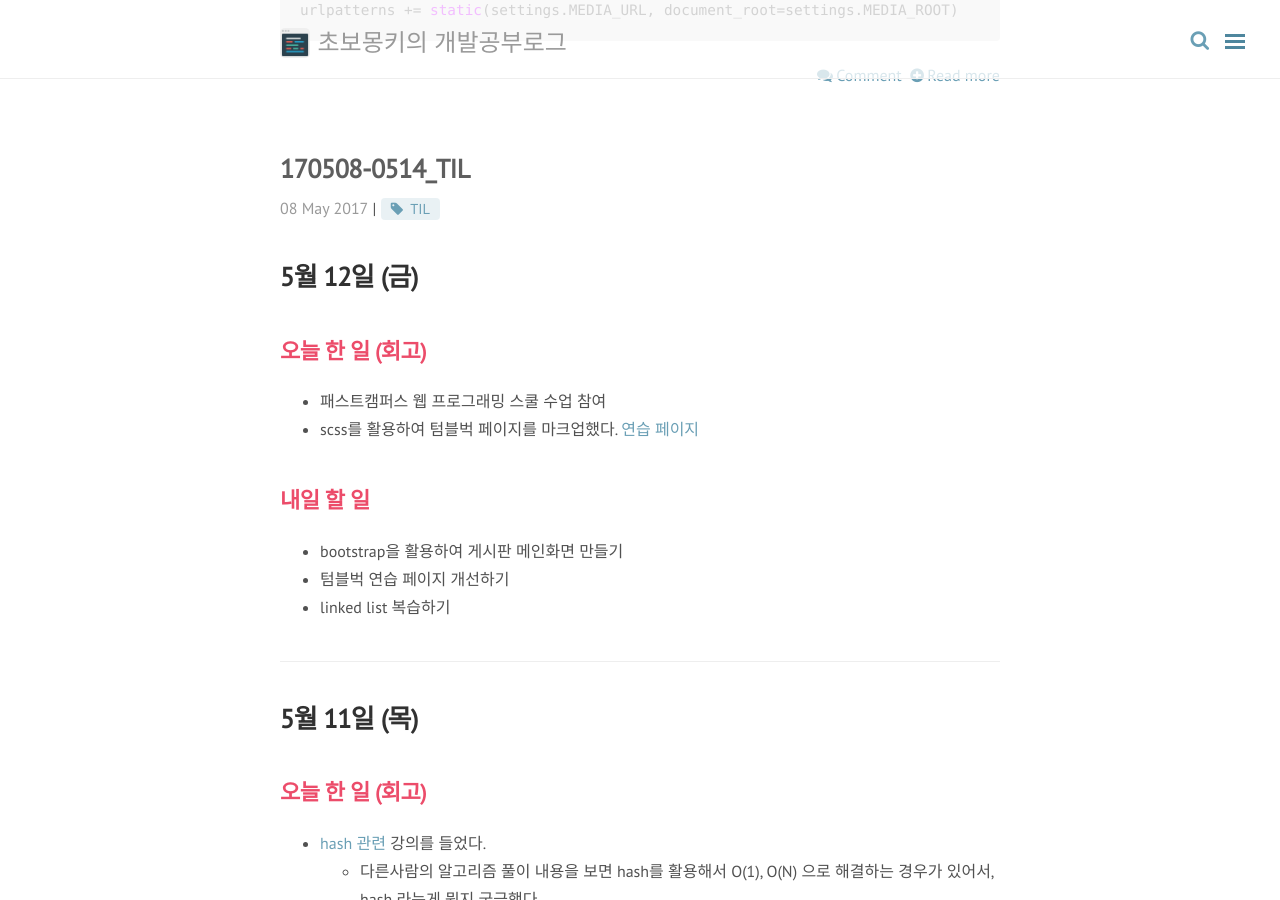
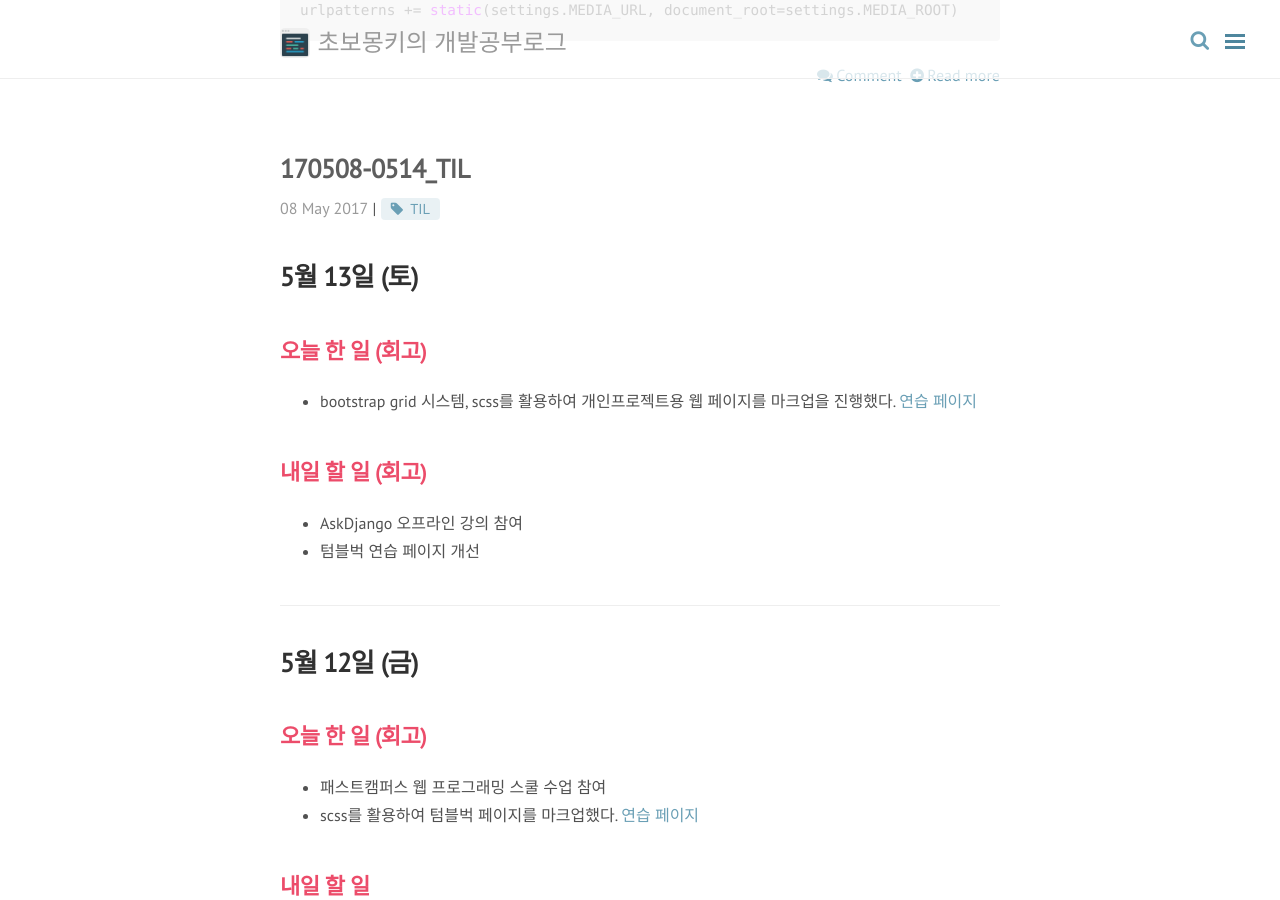
Before and after one commit to wayhome25/wayhome25.github.io, a Jekyll site: the page built from blog/index.html, in a window 1280 px wide and 900 px high, scrolled down 9475 px. Built offline with Jekyll 4.4.1, drawn with Linux system fonts in a browser that asks for light colours; nearby versions of some CDN libraries; the list of posts is cut into pages by our own code; comment, search, counter and statistics services are not loaded.

Commit message:
add blog post

```diff
--- a/_posts/TIL(Today I Learned)/2017-05-08-05-14-TIL.md
+++ b/_posts/TIL(Today I Learned)/2017-05-08-05-14-TIL.md
@@ -6,7 +6,15 @@ permalink: /til/:year/:month/:day/:title/
 tags: [TIL]
 comments: true
 ---
+# 5월 13일 (토)
+## 오늘 한 일 (회고)
+- bootstrap grid 시스템, scss를 활용하여 개인프로젝트용 웹 페이지를 마크업을 진행했다. [연습 페이지](https://wayhome25.github.io/fastcampus_school/homework/10km/)
 
+## 내일 할 일 (회고)
+- AskDjango 오프라인 강의 참여
+- 텀블벅 연습 페이지 개선
+
+---
 # 5월 12일 (금)
 ## 오늘 한 일 (회고)
 - 패스트캠퍼스 웹 프로그래밍 스쿨 수업 참여
--- a/about.md
+++ b/about.md
@@ -58,5 +58,9 @@ title: About
 - firebase 연습을 위해서 만든 [simple to-do list](https://simple-todolist.firebaseapp.com/)
   - firebase, javascript, html, css, materialize ui framework
 
-- 프론트엔드 [연습목록](https://wayhome25.github.io/front-end/index.html)
-  - html, css, sass, javascript
+- 프론트엔드 연습목록
+	- [bootstrap 그리드 시스템, scss를 활용한 프로젝트용 웹 사이트 마크업](https://wayhome25.github.io/fastcampus_school/homework/10km/)
+	- [scss를 활용한 텀블벅 웹 페이지 마크업](https://wayhome25.github.io/fastcampus_school/01_html-css/tumblbug/projects.html)
+	- [그리드 시스템을 활용한 쇼핑몰 메인화면 레이아웃](https://wayhome25.github.io/front-end/practice_team_activity)
+ 	- [반응형 웹 페이지 ](https://wayhome25.github.io/small_project/responsive_website/)
+	- [그 밖의 프론트엔드 연습목록](https://wayhome25.github.io/front-end/)
```
Also changed, not shown: other parts of about.md (+3 -3 lines).
